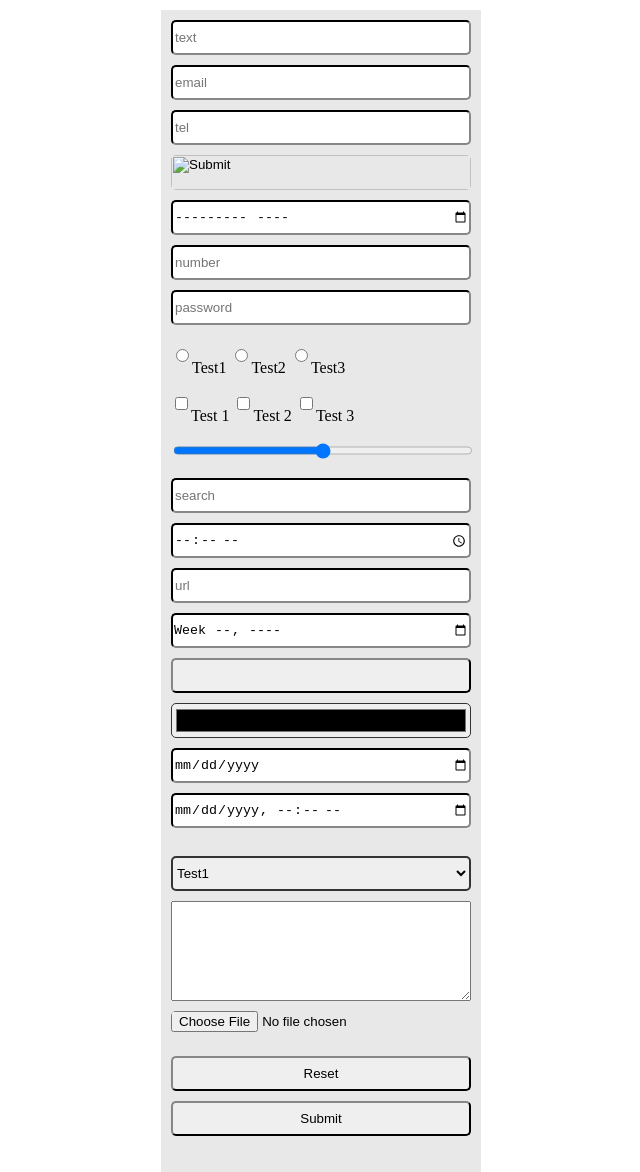
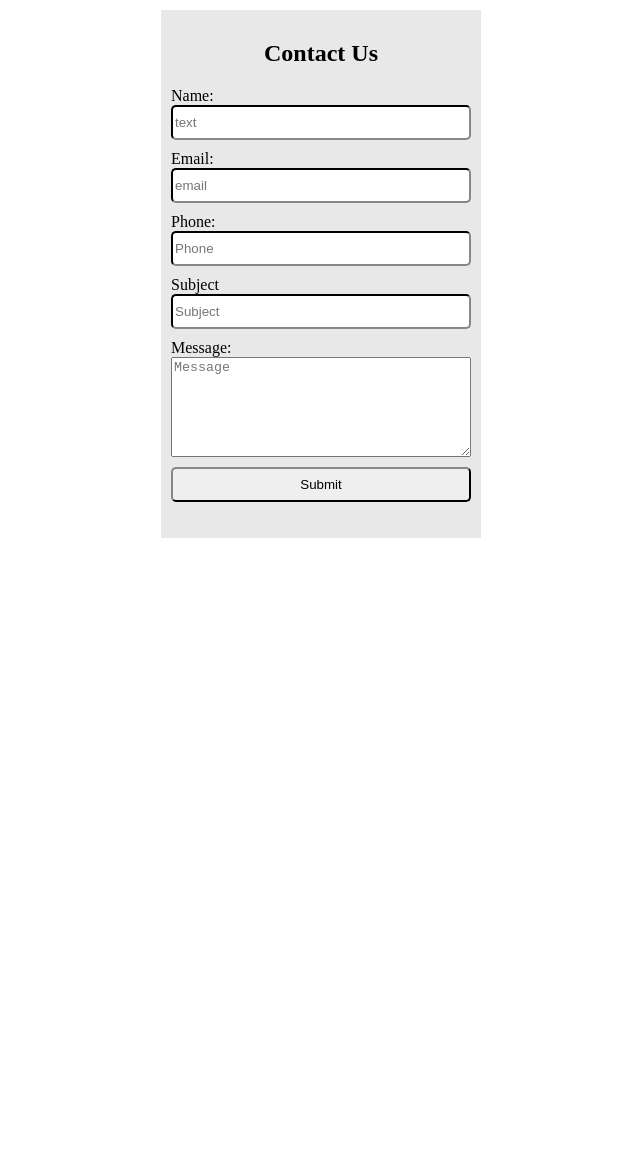
Before and after one commit to RajuRk/HTML, a plain HTML site: page task3.html in a window 1280 px wide. Shown: the whole page, without its empty margins (319-959 px from the left). After the commit the page ends 800 px from the top, so only its background shows below. Drawn offline with Linux system fonts and the light colour scheme.

Commit message:
Form code added

```diff
--- a/task3.html
+++ b/task3.html
@@ -43,38 +43,18 @@
     <body>
       <div class="container">
         <div class="form-design">
+            <h2 style="text-align: center;">Contact Us</h2>
           <form>
-            <input type="text" placeholder="text"><br>
-            <input type="email" placeholder="email"><br>
-            <input type="tel" placeholder="tel"><br>
-            <input type="image"><br>
-            <input type="month" ><br>
-            <input type="number" placeholder="number"><br>
-            <input type="password" placeholder="password"><br>
-            <input type="radio" class="radio1" name="radio1">Test1
-            <input type="radio" class="radio2" name="radio1">Test2
-            <input type="radio" class="radio2" name="radio1">Test3<br>
-            <input type="checkbox" class="checkbox" name="checkbox1">Test 1
-            <input type="checkbox" class="checkbox" name="checkbox2">Test 2
-            <input type="checkbox" class="checkbox" name="checkbox3">Test 3<br>
-            <input type="range"><br>
-            <input type="search" placeholder="search"><br>
-            <input type="time"><br>
-            <input type="url" placeholder="url"><br>
-            <input type="week"><br>
-            <input type="button"><br>
-            <input type="color"><br>
-            <input type="date"><br>
-            <input type="datetime-local"><br>
-            <input type="hidden"><br>
-            <select>
-                <option>Test1</option>
-                <option>Test2</option>
-                <option>Test3</option>
-            </select><br>
-            <textarea></textarea><br>
-            <input type="file"><br>
-            <input type="reset"><br>
+            <label>Name:</label>
+            <input type="text" name="name" placeholder="text" required><br>
+            <label>Email:</label>
+            <input type="email" name="email" placeholder="email" required><br>
+            <label>Phone:</label>
+            <input type="tel" name="tel" placeholder="Phone" required><br>
+            <label>Subject</label>
+            <input type="text" name="subject" placeholder="Subject" required><br>
+            <label>Message:</label>
+            <textarea name="message" placeholder="Message" required></textarea>
             <input type="submit">
 
           </form>
```
